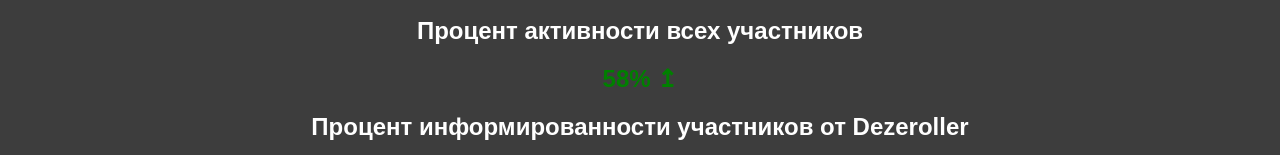
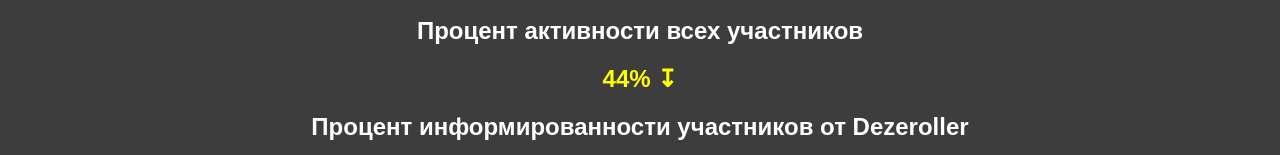
Before and after one commit to 08800880M/sourcedez.github.io, a plain HTML site: page statistics.html in a window 1280 px wide. Shown: the part 385-540 px from the top of the page. Drawn offline with Linux system fonts and the light colour scheme.

Commit message:
Update statistics.html

```diff
--- a/statistics.html
+++ b/statistics.html
@@ -29,7 +29,7 @@
 <h2 style="color: green; text-align: center;">178</h1>
 
 <h2 style="text-align: center;">Процент активности всех участников</h2>
-<h2 style="color: green; text-align: center;">58% ↥</h2>
+<h2 style="color: yellow; text-align: center;">44% ↧</h2>
 
 <h2 style="text-align: center;">Процент информированности участников от Dezeroller</h1>
 <h2 style="color: green; text-align: center;">100%</h1>
```
